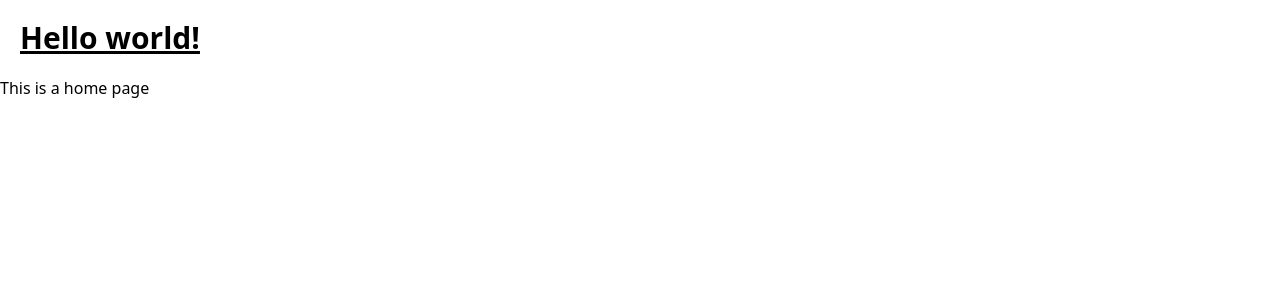
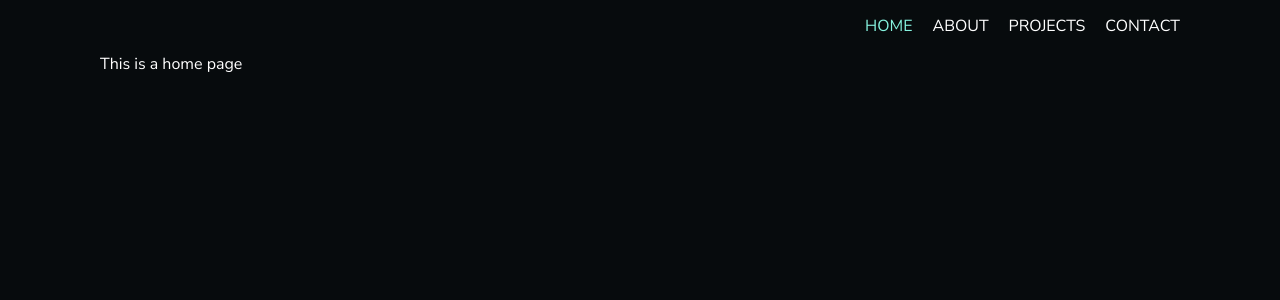
Before and after one commit to itsaslanov/new-aslanov.uz, a Vue app: page / in a window 1280 px wide. Shown: the top 300 px of the page. Built offline with nearby package versions, Linux system fonts and the light colour scheme.

Commit message:
navigation bar icon added

```diff
--- a/index.html
+++ b/index.html
@@ -4,6 +4,9 @@
     <meta charset="UTF-8" />
     <link rel="icon" href="/favicon.ico" />
     <meta name="viewport" content="width=device-width, initial-scale=1.0" />
+    <link rel="preconnect" href="https://fonts.googleapis.com">
+    <link rel="preconnect" href="https://fonts.gstatic.com" crossorigin>
+    <link href="https://fonts.googleapis.com/css2?family=Nunito+Sans:wght@200;300;400;600&display=swap" rel="stylesheet">
     <title>Vite App</title>
   </head>
   <body>
--- a/src/App.vue
+++ b/src/App.vue
@@ -1,13 +1,13 @@
 <script setup>
-import { RouterLink, RouterView } from 'vue-router'
+import AppNavMobile from './components/app/AppNavMobile.vue'
+import { RouterView } from 'vue-router'
 
 </script>
 
 <template>
-  <div class="p-20px">
-    <h1 class="text-3xl font-bold underline">
-      Hello world!
-    </h1>
+  <AppNavMobile />
+
+  <div class="max-w-[1080px] m-auto">
+    <RouterView />
   </div>
-  <RouterView />
 </template>
--- a/src/assets/base.css
+++ b/src/assets/base.css
@@ -8,4 +8,7 @@
 
 body {
   font-size: 16px;
+  font-family: 'Nunito Sans', sans-serif;
+  background-color: #070B0D;
+  color: white;
 }
--- /dev/null
+++ b/src/components/app/AppNav.vue
@@ -0,0 +1,35 @@
+<script setup>
+import { RouterLink } from 'vue-router'
+</script>
+
+<template>
+  <nav class="my-20px flex justify-between max-w-[1080px] m-auto">
+      <!-- Logo -->
+      <div></div>
+      <!-- All menu links -->
+      <ul class="flex uppercase gap-5 font-medium">
+        <li>
+          <RouterLink to="/">Home</RouterLink>
+        </li>
+        <li>
+          <RouterLink to="/about">About</RouterLink>
+        </li>
+        <li>
+          <RouterLink to="/projects">Projects</RouterLink>
+        </li>
+        <li>
+          <RouterLink to="/contact">Contact</RouterLink>
+        </li>
+      </ul>
+  </nav>
+</template>
+
+<style scoped>
+  a.router-link-active {
+    color: #86F3DF;
+  }
+
+  /* a {
+    color: red;
+  } */
+</style>
--- /dev/null
+++ b/src/components/app/AppNavMobile.vue
@@ -0,0 +1,67 @@
+<script setup>
+import { ref } from 'vue';
+
+
+let showMenu = ref(false);
+const toggleNav = () => (showMenu.value = !showMenu.value);
+
+</script>
+
+
+<template>
+  <div class="">
+    <nav class="
+        max-w-[1080px]
+        py-14px
+        mx-auto
+        md:flex md:justify-between md:items-center
+      ">
+      <div class="flex items-center justify-between">
+        <!-- Logo -->
+        <h1></h1>
+        <!-- Mobile menu button -->
+        <div @click="toggleNav" class="flex md:hidden">
+          <button type="button">
+            <img src="../../assets/menu.svg" />
+          </button>
+        </div>
+      </div>
+      <!-- Mobile Menu open: "block", Menu closed: "hidden" -->
+      <ul :class="showMenu ? 'flex' : 'hidden'" class="
+          flex-col
+          md:flex md:space-y-0 md:flex-row md:items-center gap-20px md:mt-0 uppercase font-medium
+        ">
+        <li>
+          <RouterLink to="/">Home</RouterLink>
+        </li>
+        <li>
+          <RouterLink to="/about">About</RouterLink>
+        </li>
+        <li>
+          <RouterLink to="/projects">Projects</RouterLink>
+        </li>
+        <li>
+          <RouterLink to="/contact">Contact</RouterLink>
+        </li>
+      </ul>
+    </nav>
+  </div>
+</template>
+
+<style scoped>
+a.router-link-active {
+  color: #86F3DF;
+}
+
+a {
+  display: block;
+}
+
+@media only screen and (max-width: 768px) {
+  a.router-link-active {
+    background-color: #86F3DF;
+    color: #070B0D;
+    padding: 14px 0;
+  }
+}
+</style>
```
Also changed, not shown: src/assets/menu.svg (added).
